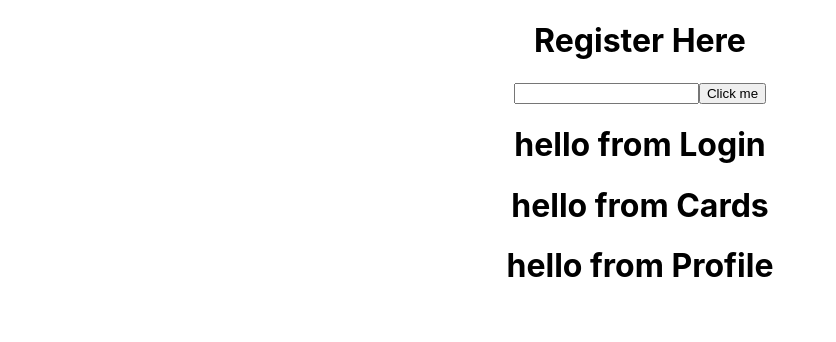
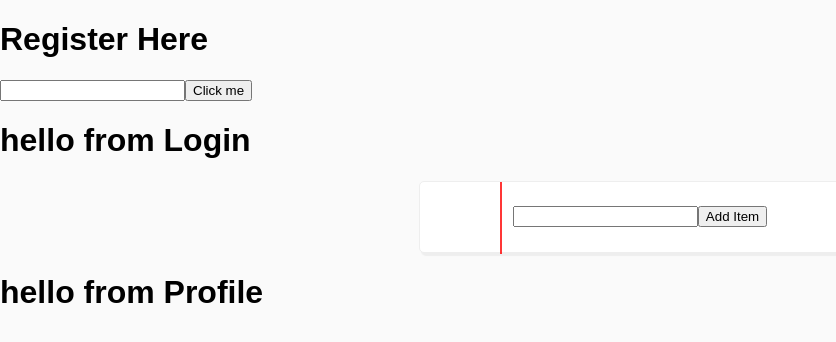
Before and after one commit to you-dot-dev/vernacuLearn-personal, a React (Create React App) app: page / in a window 1280 px wide. Shown: the top 342 px of the page, without its empty margins (0-836 px from the left). Built offline with nearby package versions, Linux system fonts and the light colour scheme.

Commit message:
getting somewhere

```diff
--- a/src/App.css
+++ b/src/App.css
@@ -1,38 +1,42 @@
-.App {
+body {
+  font-family: 'Nunito', sans-serif;
+  background: rgb(250, 250, 250);
+}
+#grocery-list-title, #grocery-status {
   text-align: center;
 }
-
-.App-logo {
-  height: 40vmin;
-  pointer-events: none;
+.grocery-list-container {
+  width: 440px;
+  margin: 0 auto;
+  border: 1px solid #eee;
+  border-radius: 5px;
+  position: relative;
+  box-shadow: 2px 3px 1px 0px #eee;
+  background: #fff;
 }
-
-@media (prefers-reduced-motion: no-preference) {
-  .App-logo {
-    animation: App-logo-spin infinite 20s linear;
-  }
+.red-line {
+  height: 100%;
+  border: 1px solid rgba(255, 0, 0, 0.788);
+  position: absolute;
+  left: 80px;
 }
-
-.App-header {
-  background-color: #282c34;
-  min-height: 100vh;
+.input-container {
+  height: 50px;
+  padding: 10px;
   display: flex;
-  flex-direction: column;
+  justify-content: center;
   align-items: center;
-  justify-content: center;
-  font-size: calc(10px + 2vmin);
-  color: white;
 }
-
-.App-link {
-  color: #61dafb;
+#grocery-list {
+  list-style: none;
+  padding: 0;
+  margin: 0;
 }
-
-@keyframes App-logo-spin {
-  from {
-    transform: rotate(0deg);
-  }
-  to {
-    transform: rotate(360deg);
-  }
+li{
+  padding: 3px 3px 3px 95px;
+  border-top: 1px solid rgba(89, 89, 211, 0.459);
+  font-family: 'Permanent Marker', cursive;
 }
+li:last-child {
+  margin-bottom: 0;
+}
--- a/src/Components/Cards.js
+++ b/src/Components/Cards.js
@@ -6,7 +6,16 @@ const Cards = () => {
 
   return (
     <div>
-      <h1>hello from Cards</h1>
+      <h1 id='grocery-list-title'></h1>
+      <h3 id='grocery-status'></h3>
+      <div class="grocery-list-container">
+    <div class="red-line"></div>
+    <div class="input-container">
+      <input type="text" id='item' />
+      <button id='btn'>Add Item</button>
+    </div>
+    <ul id='grocery-list'></ul>
+    </div>
     </div>
   )
 }
```
Also changed, not shown: 1 other file (tests, documents, lock files or other folders).
